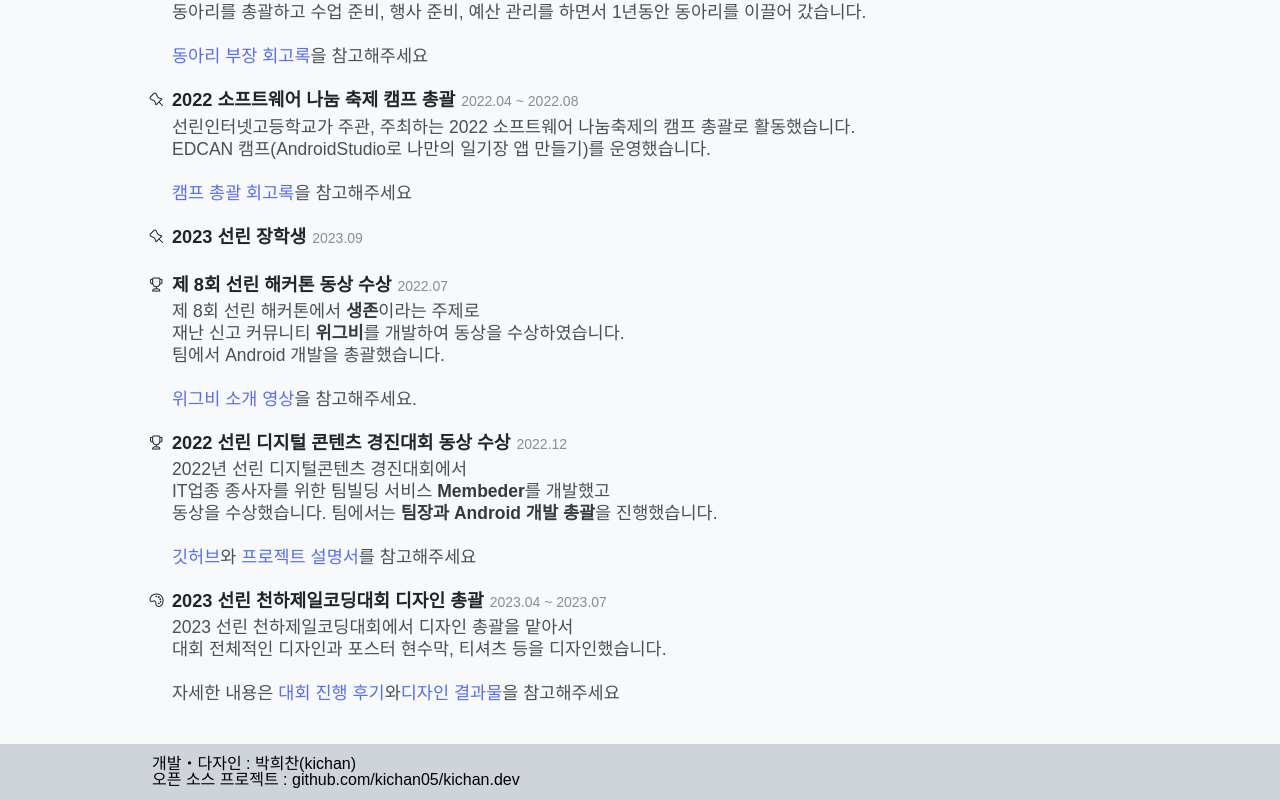
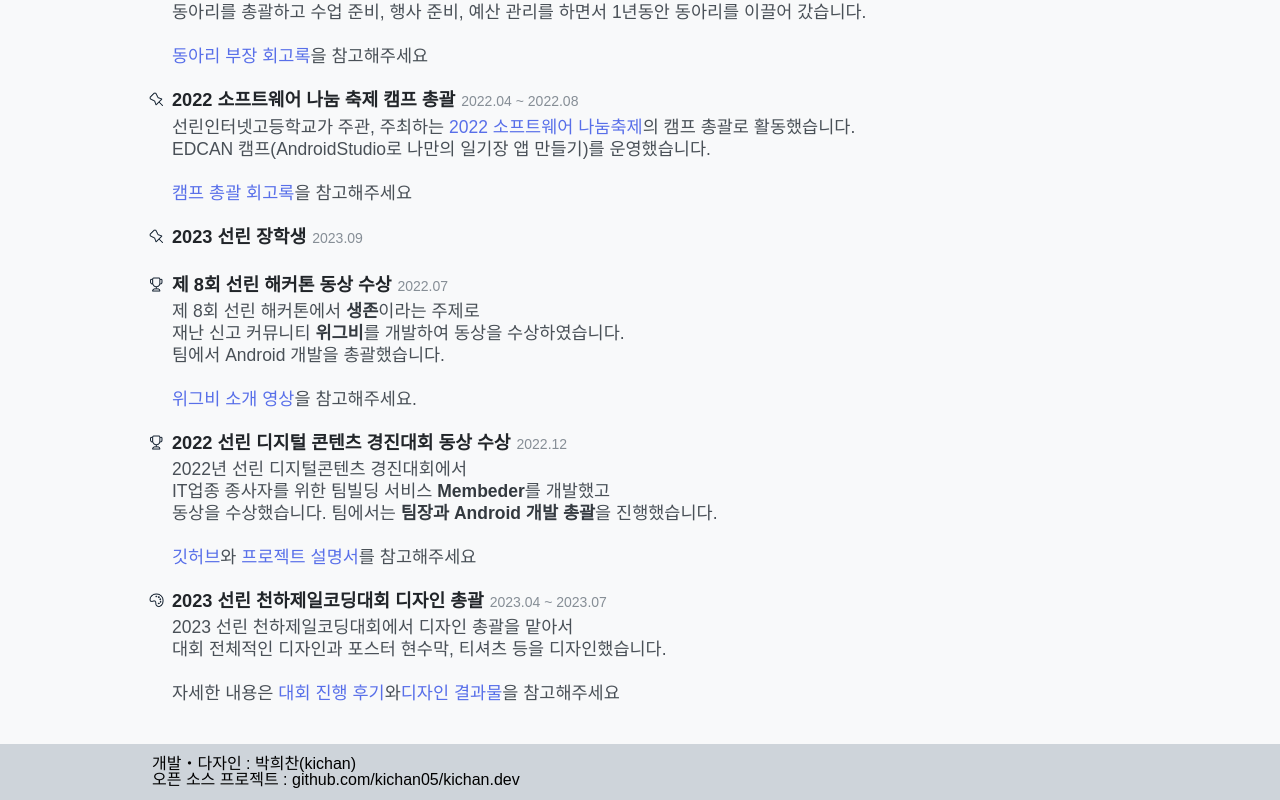
Before and after one commit to kichan05/kichan.dev, a React (Create React App) app: page / in a window 1280 px wide. Shown: the part 1789-2589 px from the top of the page. Built offline with nearby package versions, Linux system fonts and the light colour scheme; a web font is replaced by a local one.

Commit message:
Profile 소나축 웹사이트 링크 추가

```diff
--- a/src/data/ProfileData.js
+++ b/src/data/ProfileData.js
@@ -27,7 +27,7 @@ export const profileData = [
     date: "2022.04 ~ 2022.08",
     description: (
       <>
-        선린인터넷고등학교가 주관, 주최하는 2022 소프트웨어 나눔축제의 캠프 총괄로 활동했습니다.
+        선린인터넷고등학교가 주관, 주최하는 <a href="https://zesty-raindrop-bcc4a0.netlify.app/" target={"_blank"}>2022 소프트웨어 나눔축제</a>의 캠프 총괄로 활동했습니다.
         <br/>
         EDCAN 캠프(AndroidStudio로 나만의 일기장 앱 만들기)를 운영했습니다.
         <br/><br/>
```
